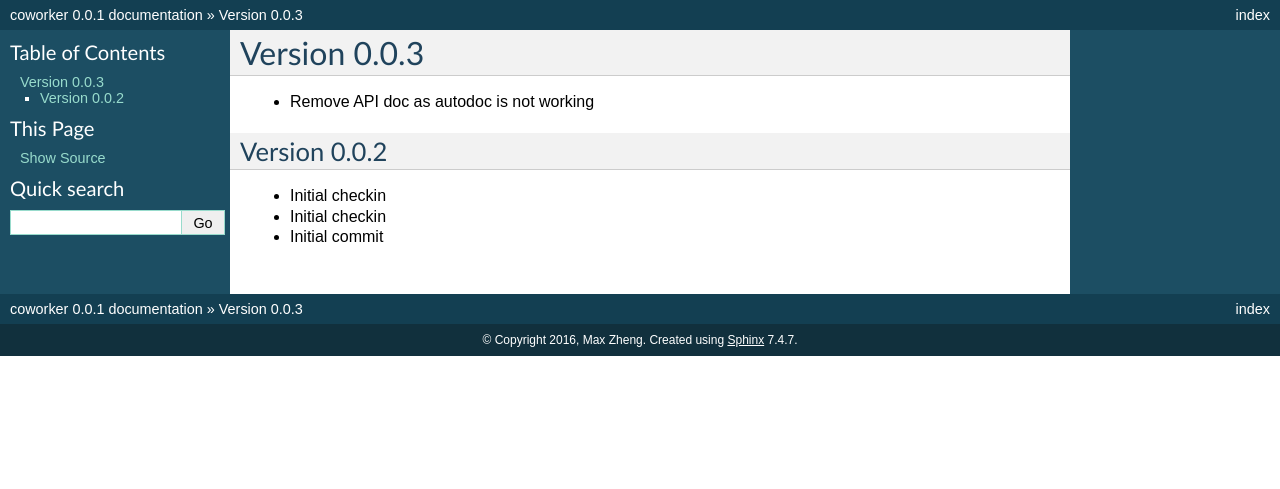
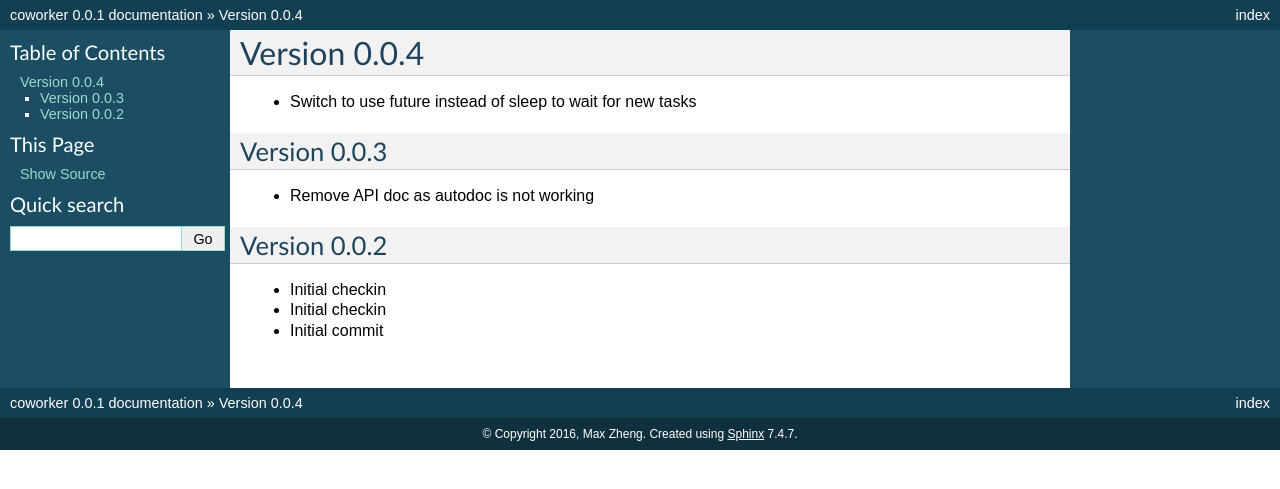
Before and after one commit to maxzheng/coworker, a Sphinx documentation site: the page built from docs/CHANGELOG.rst, in a window 1280 px wide. Shown: the top 489 px of the page. Built offline with Sphinx 7.4.7, drawn with Linux system fonts in a browser that asks for light colours.

Commit message:
Publish version 0.0.4

```diff
--- a/docs/CHANGELOG.rst
+++ b/docs/CHANGELOG.rst
@@ -1,5 +1,10 @@
+Version 0.0.4
+================================================================================
+
+* Switch to use future instead of sleep to wait for new tasks
+
 Version 0.0.3
-================================================================================
+--------------------------------------------------------------------------------
 
 * Remove API doc as autodoc is not working
 
--- a/setup.py
+++ b/setup.py
@@ -5,7 +5,7 @@ import setuptools
 
 setuptools.setup(
     name='coworker',
-    version='0.0.3',
+    version='0.0.4',
 
     author='Max Zheng',
     author_email='maxzheng.os @t gmail.com',
```
